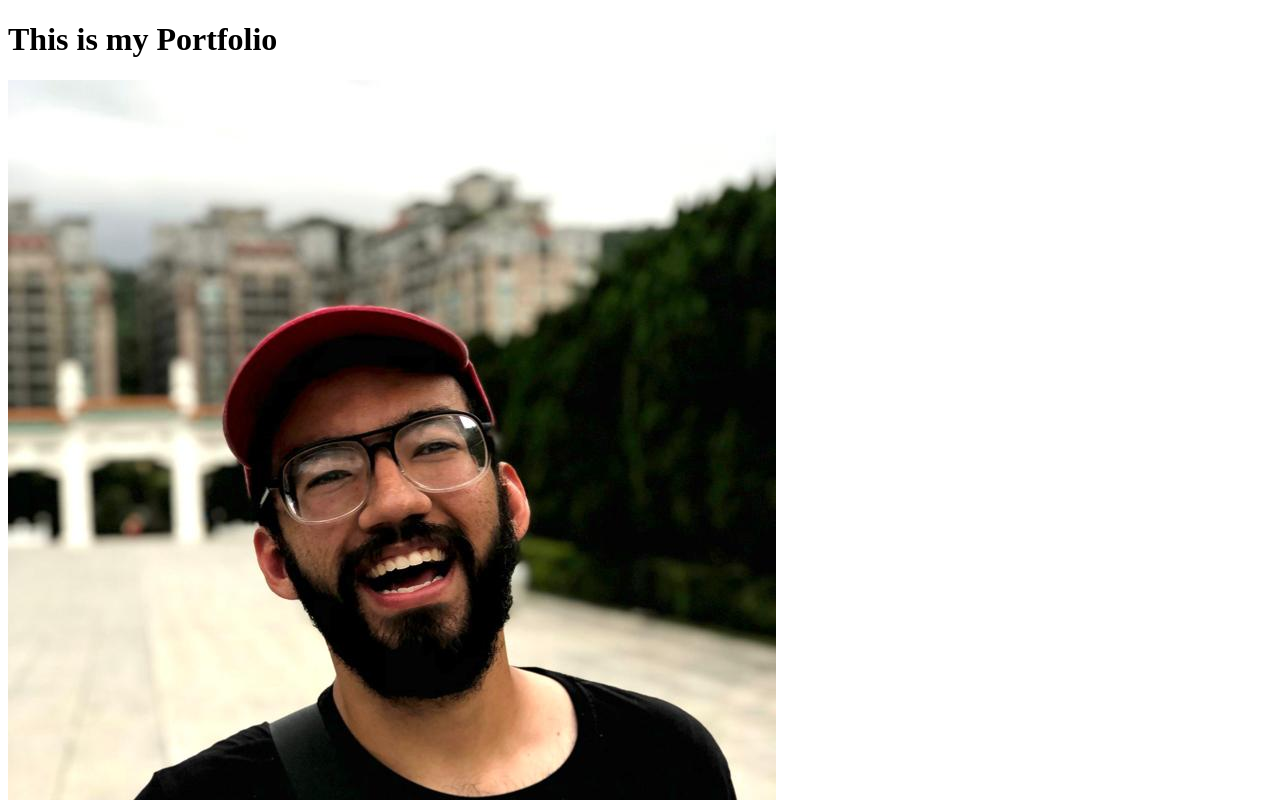
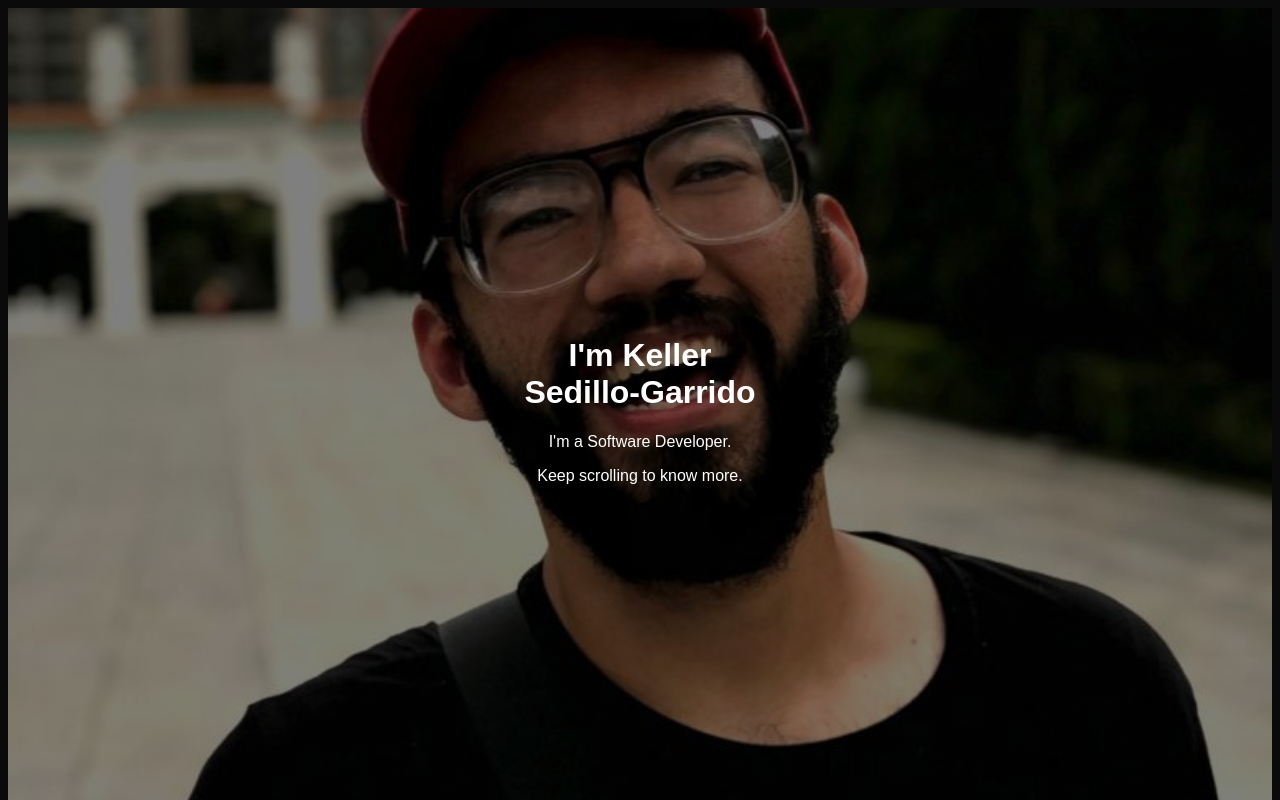
Before and after one commit to kellerCompSci/kellerCompSci.github.io, a plain HTML site: page index.html in a window 1280 px wide. Shown: the top 800 px of the page. Drawn offline with Linux system fonts and the light colour scheme.

Commit message:
Added CSS
Added CSS to give the website some style.

```diff
--- a/index.html
+++ b/index.html
@@ -6,11 +6,15 @@
  -->
 <!DOCTYPE html>
 <html lang="en">
+<head>
     <meta charset="UtF-8">
     <meta http-equiv="X-UA-Compatible" content="IE=edge">
     <meta name="viewport" content="width=device-width, initial-scale=1.0">
     <title>My Portfolio</title>
- </html>
+    <!-- CSS file -->
+    <link rel="stylesheet" href="style.css">
+</head>
+
 <body>
     <!--**** Hero Section ****-->
     <!--
@@ -18,12 +22,12 @@
             introduction. How can I create a website that can give good
         first impression?
     -->
-    <div id="hero">
-        <h1>This is my Portfolio</h1>
-        <img src="keller.jpg">
-        <h2>Hi, my name is Keller Sedillo-Garrido!</h2>
-        <h2>I'm a Software Developer.</h2>
-        <h2>Keep scrolling to know more.</h2>
+    <div class="hero">
+        <div class="hero-text">
+            <h1>I'm Keller <br> Sedillo-Garrido</h1>
+            <p>I'm a Software Developer.</p>
+            <p>Keep scrolling to know more.</p>
+        </div>
     </div>
     <!--**** About Section ****-->
     <!--
@@ -69,3 +73,4 @@
         <h1>Put Socal Media here!</h1>
     </div>
 </body>
+</html>
--- /dev/null
+++ b/style.css
@@ -0,0 +1,28 @@
+/* General Classes */
+body, html{
+    height: 100%;
+}
+
+body {
+    font-family: Arial, Helvetica, sans-serif;
+    background-color: #0a0a0a;
+    color:#fff;
+}
+
+/* Specific Classes */
+.hero {
+    background-image: linear-gradient(rgba(0, 0, 0, 0.5), rgba(0, 0, 0, 0.5)), url("keller.jpg");
+    height: 100%;
+    background-position: center;
+    background-repeat: no-repeat;
+    background-size: cover;
+    position: relative;
+}
+
+.hero-text {
+    text-align: center;
+    position: absolute;
+    top: 50%;
+    left: 50%;
+    transform: translate(-50%,-50%);
+}
```
Lines whose indentation alone changed are shown as unchanged.
